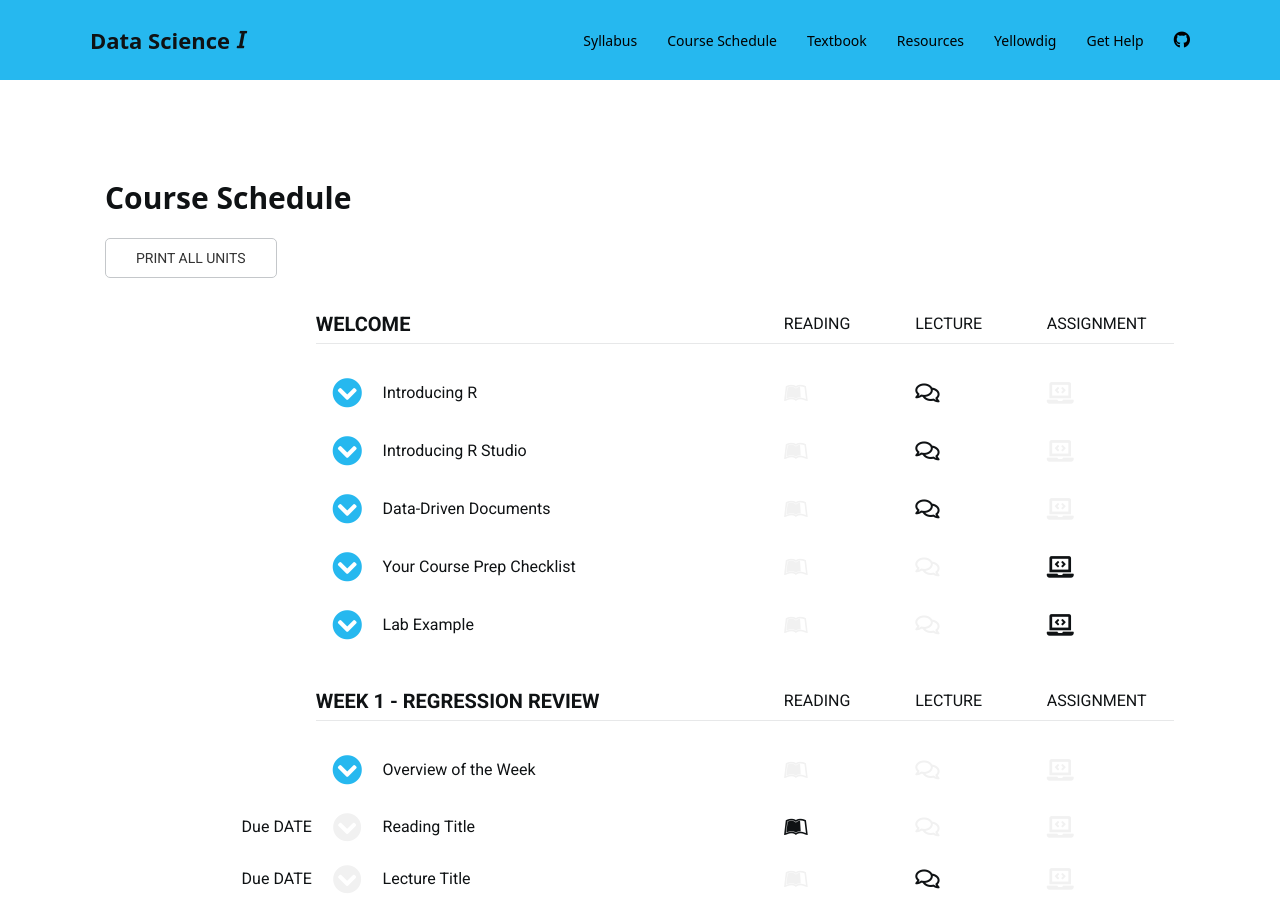
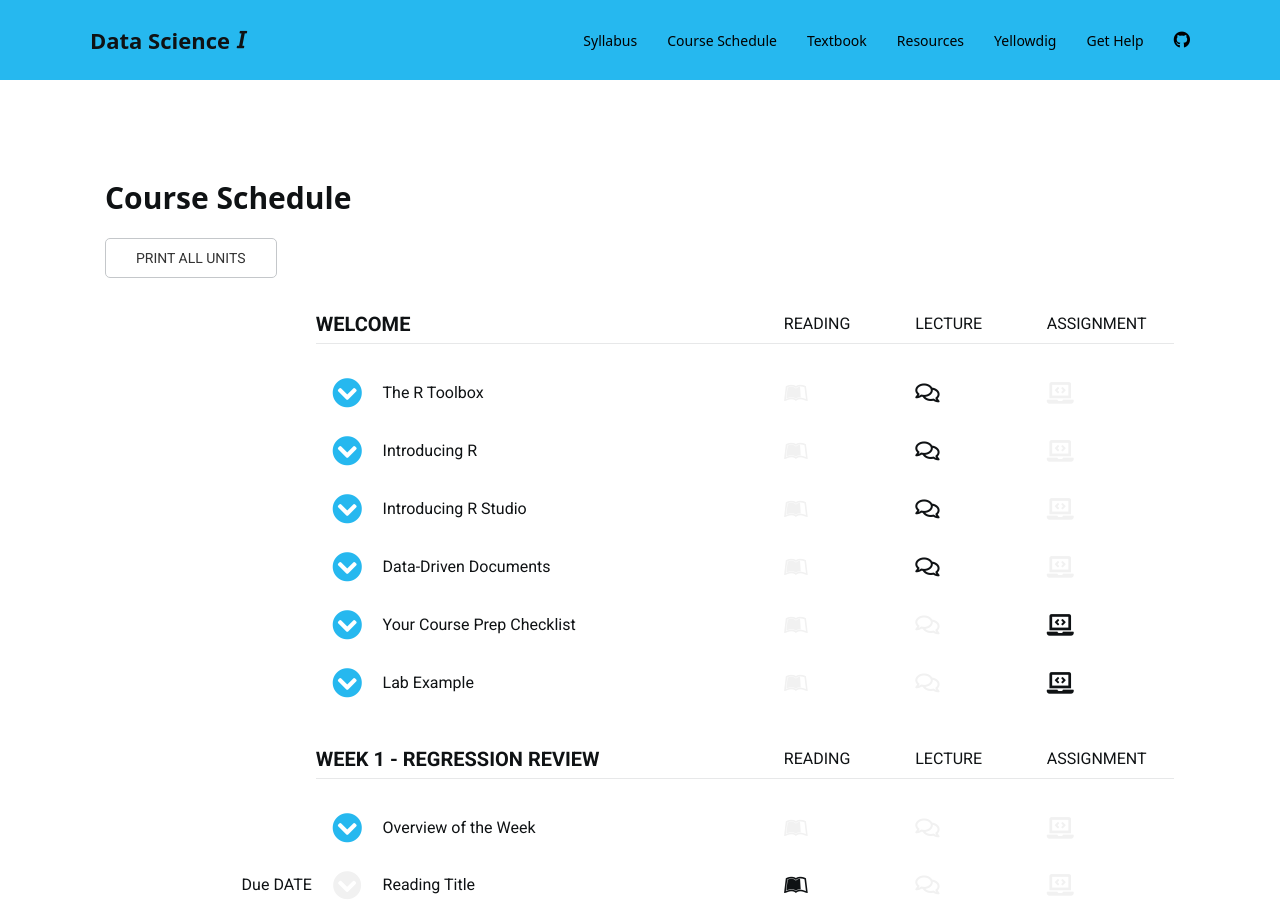
Before and after one commit to DS4PS/cpp-526-fall-2019, a Jekyll site: the page built from schedule.md, in a window 1280 px wide and 900 px high. Built offline with Jekyll 4.4.1, drawn with Linux system fonts in a browser that asks for light colours; nearby versions of some CDN libraries; a style sheet for code colours, icons or effects is not loaded.

Commit message:
Update schedule.md

```diff
--- a/schedule.md
+++ b/schedule.md
@@ -49,6 +49,14 @@ article {
 
 
 ** Welcome
+
+
+
+*** { @unit = "", @title = "The R Toolbox", @lecture, @foldout }
+
+![](https://github.com/DS4PS/dp4ss-textbook/blob/master/figures/r-tools-overview.png?raw=true)
+
+
 
 
 *** { @unit = "", @title = "Introducing R", @lecture, @foldout }
```
